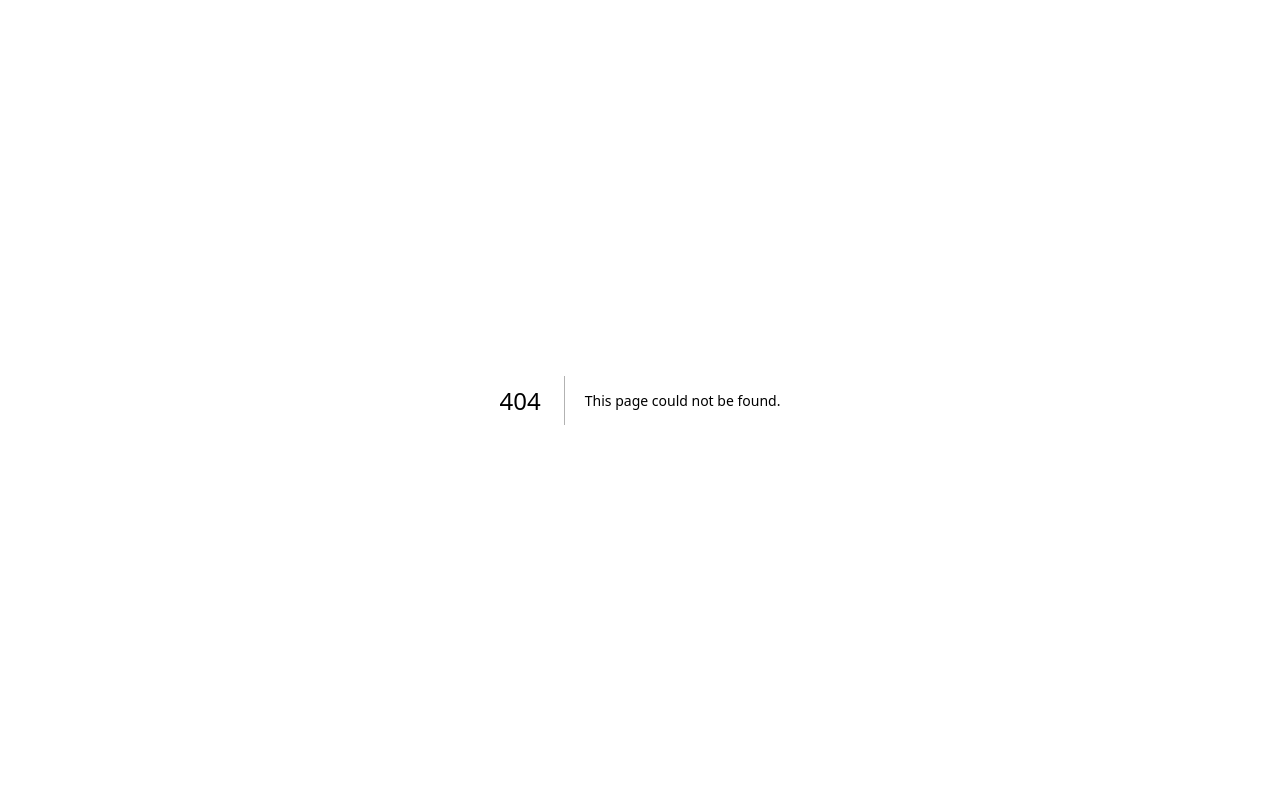
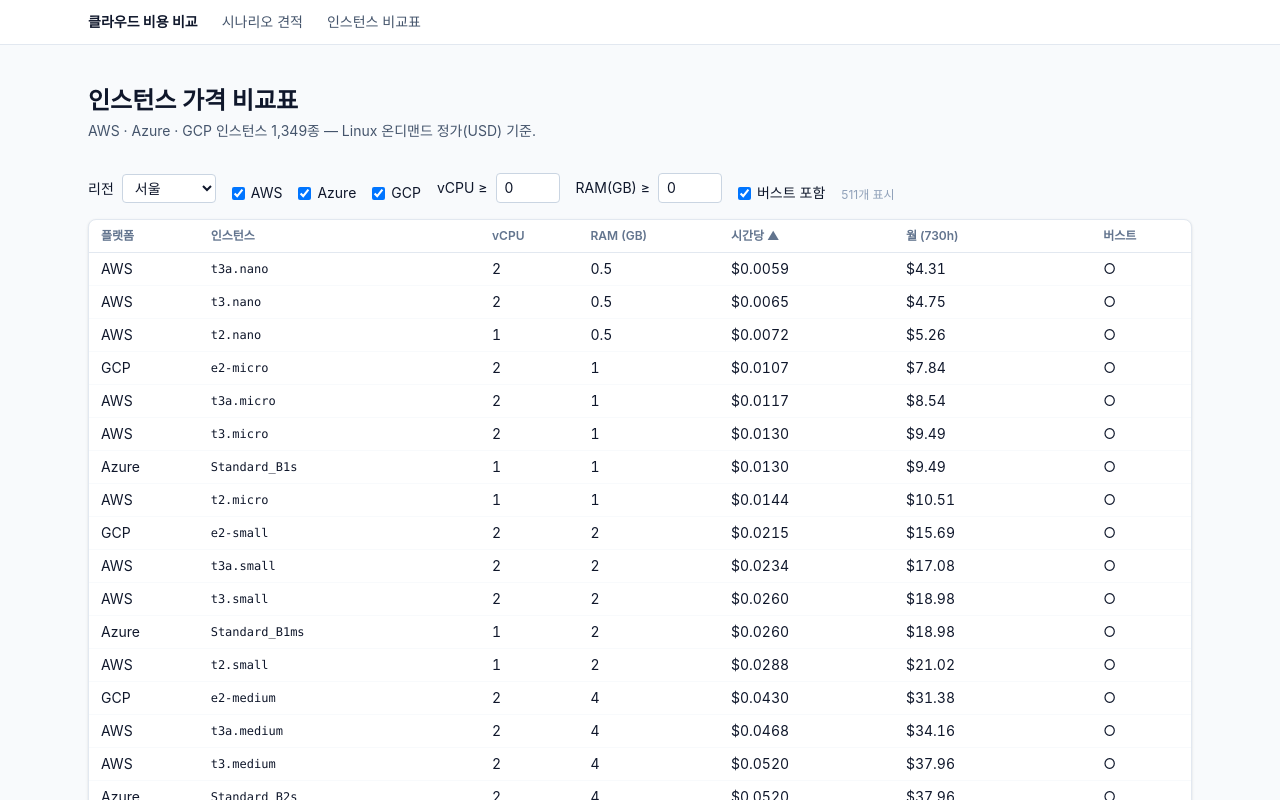
Before and after one commit to myc0603/cloud-cost, a Next.js app: page /instances in a window 1280 px wide. Before the commit this address had no page. Shown: the top 800 px of the page. Built offline with nearby package versions, Linux system fonts and the light colour scheme.

Commit message:
feat: /instances 인스턴스 가격 비교표 페이지
- 3사 × 2리전 전체 VM을 SSR 완성 HTML로 렌더 (SEO 랜딩)
- 클라이언트 필터(리전·플랫폼·최소 스펙·버스트) + 컬럼 정렬
- 공통 네비게이션 추가

Co-Authored-By: Claude Fable 5 <noreply@anthropic.com>

```diff
--- /dev/null
+++ b/src/app/instances/page.tsx
@@ -0,0 +1,30 @@
+import type { Metadata } from 'next';
+import InstanceTable from '@/components/instances/InstanceTable';
+import { loadPricing } from '@/lib/pricing';
+import type { Region } from '@/lib/schema';
+
+export const metadata: Metadata = {
+  title: 'AWS·Azure·GCP 인스턴스 가격 비교표 | 클라우드 비용 비교',
+  description:
+    'AWS EC2, Azure VM, GCP Compute Engine 인스턴스의 vCPU/RAM 스펙과 시간당·월 가격을 한 표에서 비교합니다. Linux 온디맨드 정가, 서울·미국 동부 리전.',
+};
+
+export default function InstancesPage() {
+  const regions: Region[] = ['seoul', 'us-east'];
+  const skus = regions.flatMap((region) => {
+    const pricing = loadPricing(region);
+    return Object.values(pricing).flatMap((p) => p.vm);
+  });
+
+  return (
+    <main className="mx-auto max-w-6xl px-6 py-10">
+      <header className="mb-8">
+        <h1 className="text-2xl font-bold">인스턴스 가격 비교표</h1>
+        <p className="mt-1 text-sm text-slate-600">
+          AWS · Azure · GCP 인스턴스 {skus.length.toLocaleString()}종 — Linux 온디맨드 정가(USD) 기준.
+        </p>
+      </header>
+      <InstanceTable skus={skus} />
+    </main>
+  );
+}
--- a/src/app/layout.tsx
+++ b/src/app/layout.tsx
@@ -9,7 +9,16 @@ export const metadata: Metadata = {
 export default function RootLayout({ children }: { children: React.ReactNode }) {
   return (
     <html lang="ko">
-      <body className="min-h-screen bg-slate-50 text-slate-900 antialiased">{children}</body>
+      <body className="min-h-screen bg-slate-50 text-slate-900 antialiased">
+        <nav className="border-b border-slate-200 bg-white">
+          <div className="mx-auto flex max-w-6xl items-center gap-6 px-6 py-3 text-sm">
+            <span className="font-bold">클라우드 비용 비교</span>
+            <a href="/" className="text-slate-600 hover:text-slate-900">시나리오 견적</a>
+            <a href="/instances" className="text-slate-600 hover:text-slate-900">인스턴스 비교표</a>
+          </div>
+        </nav>
+        {children}
+      </body>
     </html>
   );
 }
--- /dev/null
+++ b/src/components/instances/InstanceTable.tsx
@@ -0,0 +1,139 @@
+'use client';
+
+import { useMemo, useState } from 'react';
+import { HOURS_PER_MONTH } from '@/lib/estimator';
+import type { Provider, Region, VmSku } from '@/lib/schema';
+
+const PROVIDER_LABEL: Record<Provider, string> = { aws: 'AWS', azure: 'Azure', gcp: 'GCP' };
+const REGION_LABEL: Record<Region, string> = { seoul: '서울', 'us-east': '미국 동부' };
+
+type SortKey = 'provider' | 'sku' | 'vcpu' | 'ramGb' | 'pricePerHour';
+
+const usd = (x: number, digits: number) =>
+  '$' + x.toLocaleString('en-US', { minimumFractionDigits: digits, maximumFractionDigits: digits });
+
+export default function InstanceTable({ skus }: { skus: VmSku[] }) {
+  const [region, setRegion] = useState<Region>('seoul');
+  const [providers, setProviders] = useState<Set<Provider>>(new Set(['aws', 'azure', 'gcp']));
+  const [minVcpu, setMinVcpu] = useState(0);
+  const [minRam, setMinRam] = useState(0);
+  const [includeBurstable, setIncludeBurstable] = useState(true);
+  const [sortKey, setSortKey] = useState<SortKey>('pricePerHour');
+  const [sortAsc, setSortAsc] = useState(true);
+
+  const rows = useMemo(() => {
+    const filtered = skus.filter(
+      (s) =>
+        s.region === region &&
+        providers.has(s.provider) &&
+        s.vcpu >= minVcpu &&
+        s.ramGb >= minRam &&
+        (includeBurstable || !s.burstable),
+    );
+    return filtered.sort((a, b) => {
+      const va = a[sortKey];
+      const vb = b[sortKey];
+      const cmp = typeof va === 'number' && typeof vb === 'number' ? va - vb : String(va).localeCompare(String(vb));
+      return sortAsc ? cmp : -cmp;
+    });
+  }, [skus, region, providers, minVcpu, minRam, includeBurstable, sortKey, sortAsc]);
+
+  const toggleProvider = (p: Provider) =>
+    setProviders((prev) => {
+      const next = new Set(prev);
+      if (next.has(p)) next.delete(p);
+      else next.add(p);
+      return next;
+    });
+
+  const sortBy = (key: SortKey) => {
+    if (sortKey === key) setSortAsc((v) => !v);
+    else {
+      setSortKey(key);
+      setSortAsc(true);
+    }
+  };
+
+  const arrow = (key: SortKey) => (sortKey === key ? (sortAsc ? ' ▲' : ' ▼') : '');
+
+  const th = 'cursor-pointer select-none px-3 py-2 text-left font-semibold hover:text-slate-900';
+
+  return (
+    <div className="flex flex-col gap-4">
+      <div className="flex flex-wrap items-end gap-4 text-sm">
+        <label className="flex items-center gap-2">
+          리전
+          <select
+            value={region}
+            onChange={(e) => setRegion(e.target.value as Region)}
+            className="rounded border border-slate-300 bg-white px-2 py-1"
+          >
+            {(Object.keys(REGION_LABEL) as Region[]).map((r) => (
+              <option key={r} value={r}>{REGION_LABEL[r]}</option>
+            ))}
+          </select>
+        </label>
+        {(Object.keys(PROVIDER_LABEL) as Provider[]).map((p) => (
+          <label key={p} className="flex items-center gap-1.5">
+            <input type="checkbox" checked={providers.has(p)} onChange={() => toggleProvider(p)} />
+            {PROVIDER_LABEL[p]}
+          </label>
+        ))}
+        <label className="flex items-center gap-2">
+          vCPU ≥
+          <input
+            type="number"
+            min={0}
+            value={minVcpu}
+            onChange={(e) => setMinVcpu(Math.max(0, parseInt(e.target.value, 10) || 0))}
+            className="w-16 rounded border border-slate-300 bg-white px-2 py-1"
+          />
+        </label>
+        <label className="flex items-center gap-2">
+          RAM(GB) ≥
+          <input
+            type="number"
+            min={0}
+            value={minRam}
+            onChange={(e) => setMinRam(Math.max(0, parseInt(e.target.value, 10) || 0))}
+            className="w-16 rounded border border-slate-300 bg-white px-2 py-1"
+          />
+        </label>
+        <label className="flex items-center gap-1.5">
+          <input type="checkbox" checked={includeBurstable} onChange={(e) => setIncludeBurstable(e.target.checked)} />
+          버스트 포함
+        </label>
+        <span className="text-xs text-slate-400">{rows.length}개 표시</span>
+      </div>
+
+      <div className="overflow-x-auto rounded-lg border border-slate-200 bg-white shadow-sm">
+        <table className="w-full text-sm">
+          <thead className="border-b border-slate-200 text-xs text-slate-500">
+            <tr>
+              <th className={th} onClick={() => sortBy('provider')}>플랫폼{arrow('provider')}</th>
+              <th className={th} onClick={() => sortBy('sku')}>인스턴스{arrow('sku')}</th>
+              <th className={th} onClick={() => sortBy('vcpu')}>vCPU{arrow('vcpu')}</th>
+              <th className={th} onClick={() => sortBy('ramGb')}>RAM (GB){arrow('ramGb')}</th>
+              <th className={th} onClick={() => sortBy('pricePerHour')}>시간당{arrow('pricePerHour')}</th>
+              <th className="px-3 py-2 text-left font-semibold">월 (730h)</th>
+              <th className="px-3 py-2 text-left font-semibold">버스트</th>
+            </tr>
+          </thead>
+          <tbody>
+            {rows.map((s) => (
+              <tr key={`${s.provider}-${s.region}-${s.sku}`} className="border-b border-slate-50 hover:bg-slate-50">
+                <td className="px-3 py-1.5">{PROVIDER_LABEL[s.provider]}</td>
+                <td className="px-3 py-1.5 font-mono text-xs">{s.sku}</td>
+                <td className="px-3 py-1.5 tabular-nums">{s.vcpu}</td>
+                <td className="px-3 py-1.5 tabular-nums">{s.ramGb}</td>
+                <td className="px-3 py-1.5 tabular-nums">{usd(s.pricePerHour, 4)}</td>
+                <td className="px-3 py-1.5 tabular-nums">{usd(s.pricePerHour * HOURS_PER_MONTH, 2)}</td>
+                <td className="px-3 py-1.5">{s.burstable ? '○' : ''}</td>
+              </tr>
+            ))}
+          </tbody>
+        </table>
+      </div>
+    </div>
+  );
+}
```
